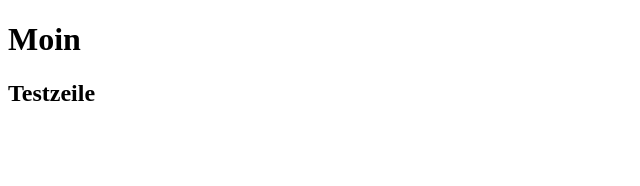
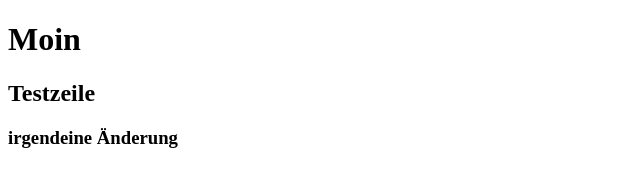
Before and after one commit to nilsaljoschawagner/websiteplayground, a plain HTML site: page index.html in a window 1280 px wide. Shown: the whole page, without its empty margins (0-640 px from the left). Drawn offline with Linux system fonts and the light colour scheme.

Commit message:
h3 hinzugefügt

```diff
--- a/index.html
+++ b/index.html
@@ -10,6 +10,7 @@
 <body>
     <h1>Moin</h1>
     <h2>Testzeile</h2>
+    <h3>irgendeine Änderung</h3>
 </body>
 
 </html>
```
